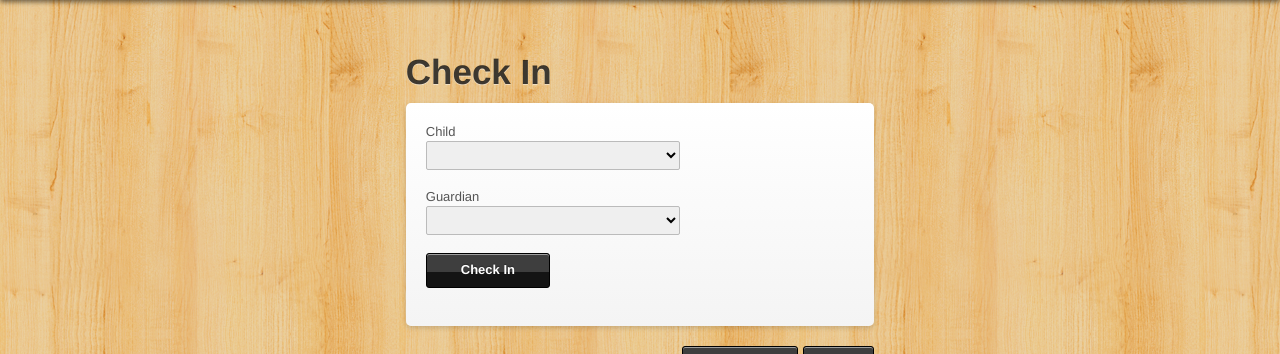
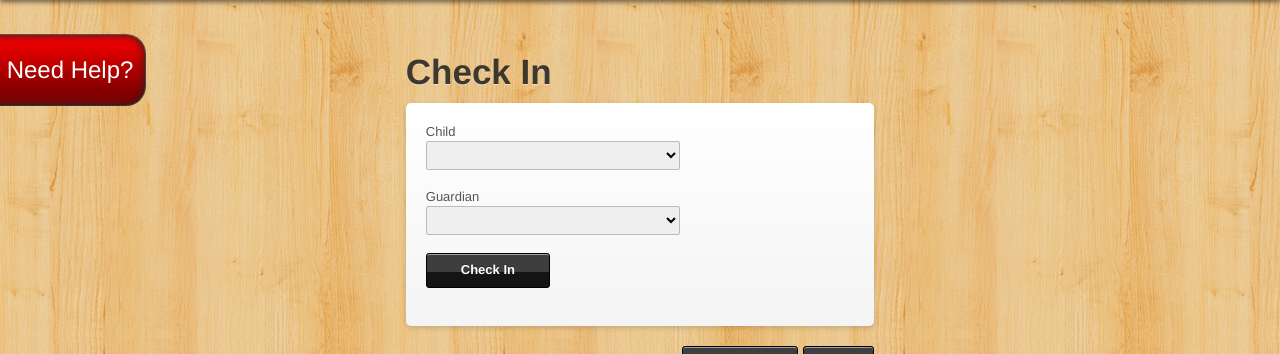
Before and after one commit to brankindesign/SimpleCheckIn, a PHP site: page / in a window 1280 px wide. Shown: the part 66-420 px from the top of the page. Run offline with PHP 8.4, Linux system fonts and the light colour scheme; lists and menus that the app fills with data are empty.

Commit message:
Add a "Need Help?" link.

```diff
--- a/index.html
+++ b/index.html
@@ -32,6 +32,20 @@
 <a id="top"></a>
 
 <!-- DO we want to use handlebarsJS to handle templating? If so place the templates here. -->
+<div id="helpLink">
+	<a href="#" data-reveal-id="checkInHelp">Need Help?</a>
+</div>
+
+<div id="checkInHelp" class="reveal-modal">
+	<h3>Check In Help</h3>
+	<p>	Lorem ipsum dolor sit amet, consectetur adipisicing elit, sed do eiusmod
+	tempor incididunt ut labore et dolore magna aliqua. Ut enim ad minim veniam,
+	quis nostrud exercitation ullamco laboris nisi ut aliquip ex ea commodo
+	consequat. Duis aute irure dolor in reprehenderit in voluptate velit esse
+	cillum dolore eu fugiat nulla pariatur. Excepteur sint occaecat cupidatat non
+	proident, sunt in culpa qui officia deserunt mollit anim id est laborum.
+	</p>
+</div>
 
 	<div class="container" id="header">
 		<div class="row">
--- a/stylesheets/app.css
+++ b/stylesheets/app.css
@@ -17,7 +17,34 @@ body{
 	background:url(../images/purty_wood.png) repeat;
 }
 
-
+#helpLink {
+	color:#fff;
+	width:130px;
+	height:50px;
+	line-height:50px;
+	text-align:center;
+	font-size:24px;
+	position: fixed;
+	left:-20px;
+	top:100px;
+	padding:10px 10px 10px 25px;
+	-webkit-border-top-right-radius: 20px;
+	-webkit-border-bottom-right-radius: 20px;
+	-moz-border-radius-topright: 20px;
+	-moz-border-radius-bottomright: 20px;
+	border-top-right-radius: 20px;
+	border-bottom-right-radius: 20px;
+	background: -moz-linear-gradient(top, #ff0000 0%, #830000 80%);
+	background: -webkit-gradient(linear, left top, left bottom, color-stop(0%,#ff0000), color-stop(80%,#830000));
+	filter: progid:DXImageTransform.Microsoft.gradient( startColorstr='#ff0000', endColorstr='#830000',GradientType=0 );
+	box-shadow:  inset  0 0 10px #222;
+	-webkit-box-shadow:  inset  0 0 10px #222;
+	-moz-box-shadow:  inset  0 0 10px #222;
+	border-top:1px solid #555;
+	border-right:1px solid #444;
+	border-bottom:1px solid #333;
+}
+#helpLink a{color:#fff}
 #header{
 	background:rgba(0,0,0,.6);
 	padding:10px 0;
```
